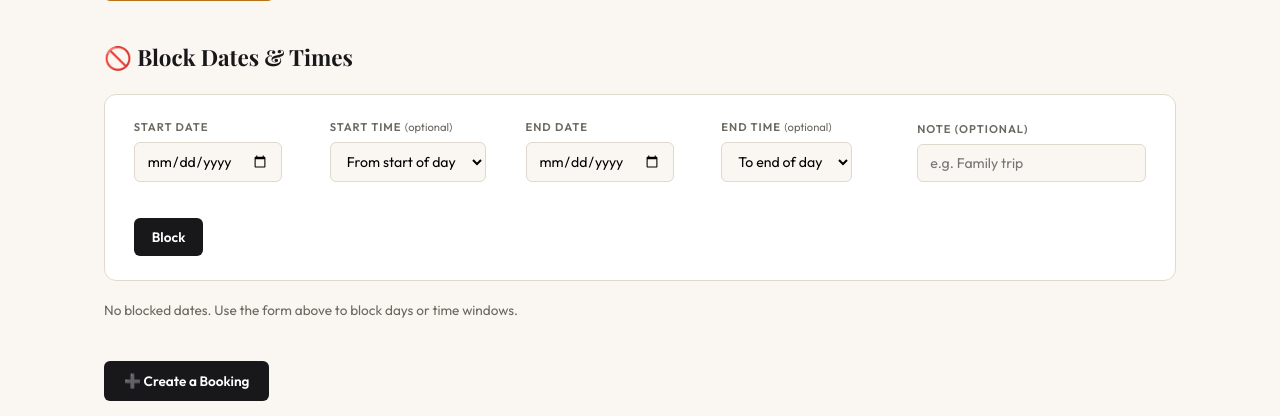
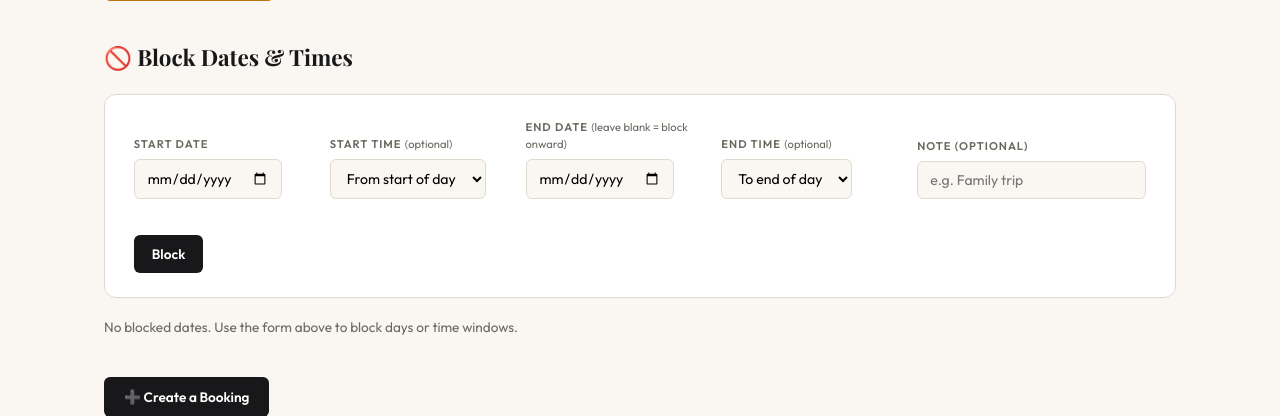
Before and after one commit to CoolPotato31F/kaiserdetailing.com, a Flask app: page /admin in a window 1280 px wide. Shown: the part 947-1363 px from the top of the page. Run offline with Flask 3, Linux system fonts and the light colour scheme; the visitor is signed in with stand-in values (Sample User, id 1); data comes from the database, SQL or seed files in the repository; data that the repository does not hold is empty.

Commit message:
update 2026-08-08 18:50:34

```diff
--- a/app.py
+++ b/app.py
@@ -28,31 +28,7 @@ from werkzeug.middleware.proxy_fix import ProxyFix
 # Config
 # ──────────────────────────────────────────────────────────────────────────────
 BASE_DIR = os.path.dirname(os.path.abspath(__file__))
-
-# ── Database location ─────────────────────────────────────────────────────────
-# The DB must live OUTSIDE the git working tree. deploy.sh runs
-# `git reset --hard origin/main`, which overwrites every tracked file. If the
-# database sits in BASE_DIR and ever gets committed, every deploy wipes live
-# bookings/finances back to the committed copy. Keeping it in a separate data
-# directory makes that impossible.
-#
-# Priority:
-#   1. DB_PATH env var, if set (explicit override)
-#   2. <BASE_DIR>/data/bookings.db  — a sibling dir that is gitignored
-# A one-time migration below moves any legacy DB from the old location.
-DATA_DIR = os.environ.get("DATA_DIR", os.path.join(BASE_DIR, "data"))
-os.makedirs(DATA_DIR, exist_ok=True)
-DB_PATH = os.environ.get("DB_PATH", os.path.join(DATA_DIR, "bookings.db"))
-
-# One-time migration: if a legacy DB exists in BASE_DIR and there's no DB in the
-# new location yet, move it (and its WAL/SHM sidecars) so no data is lost.
-_legacy_db = os.path.join(BASE_DIR, "bookings.db")
-if os.path.exists(_legacy_db) and not os.path.exists(DB_PATH):
-    import shutil
-    for _suffix in ("", "-wal", "-shm"):
-        _src = _legacy_db + _suffix
-        if os.path.exists(_src):
-            shutil.move(_src, DB_PATH + _suffix)
+DB_PATH = os.path.join(BASE_DIR, "bookings.db")
 
 # Admin password. Override with the ADMIN_PASSWORD env var in production.
 ADMIN_PASSWORD = os.environ.get("ADMIN_PASSWORD", "Kaiser556!?!")
@@ -378,12 +354,6 @@ def get_db():
     conn = sqlite3.connect(DB_PATH)
     conn.row_factory = sqlite3.Row
     conn.execute("PRAGMA journal_mode=WAL;")
-    # FULL synchronous ensures a committed write survives a power loss or an
-    # abrupt process kill (systemctl restart) instead of sitting unflushed.
-    conn.execute("PRAGMA synchronous=FULL;")
-    # Auto-checkpoint the WAL back into the main DB file regularly so data isn't
-    # stranded in bookings.db-wal if the process is terminated hard.
-    conn.execute("PRAGMA wal_autocheckpoint=100;")
     return conn
 
 
@@ -417,7 +387,7 @@ def init_db():
         CREATE TABLE IF NOT EXISTS blocked_times (
             id           INTEGER PRIMARY KEY AUTOINCREMENT,
             block_date   TEXT NOT NULL,          -- range START date (YYYY-MM-DD)
-            block_type   TEXT NOT NULL,           -- 'range' (legacy: 'full_day'/'before'/'after')
+            block_type   TEXT NOT NULL,           -- 'range' / 'from' (legacy: 'full_day'/'before'/'after')
             before_time  TEXT DEFAULT NULL,       -- legacy: block all slots before this time
             after_time   TEXT DEFAULT NULL,       -- legacy: block all slots after this time
             end_date     TEXT DEFAULT NULL,       -- range END date (YYYY-MM-DD)
@@ -761,7 +731,8 @@ def availability():
     # Blocked times — include any block that is still relevant today or later.
     # For range blocks the relevant end is end_date; legacy rows only have block_date.
     block_rows = conn.execute(
-        "SELECT * FROM blocked_times WHERE COALESCE(end_date, block_date) >= ?",
+        "SELECT * FROM blocked_times "
+        "WHERE block_type = 'from' OR COALESCE(end_date, block_date) >= ?",
         (earliest,)
     ).fetchall()
     conn.close()
@@ -852,13 +823,20 @@ def book():
     conn = get_db()
     block_rows = conn.execute(
         "SELECT * FROM blocked_times "
-        "WHERE block_date = ? OR (block_date <= ? AND COALESCE(end_date, block_date) >= ?)",
-        (booking_date, booking_date, booking_date)
+        "WHERE block_date = ? "
+        "OR (block_type = 'range' AND block_date <= ? AND COALESCE(end_date, block_date) >= ?) "
+        "OR (block_type = 'from' AND block_date <= ?)",
+        (booking_date, booking_date, booking_date, booking_date)
     ).fetchall()
     conn.close()
     slot_idx = TIME_SLOTS.index(arrival_time)
     unavailable = jsonify({"ok": False, "error": "Sorry — that time is not available for booking."}), 400
     for b in block_rows:
+        if b["block_type"] == "from":
+            # Open-ended block: everything on/after block_date is unavailable.
+            if booking_date >= b["block_date"]:
+                return jsonify({"ok": False, "error": "Sorry — that day is not available for booking."}), 400
+            continue
         if b["block_type"] == "range":
             start_date = b["block_date"]
             end_date   = b["end_date"] or b["block_date"]
@@ -1144,11 +1122,32 @@ def admin_add_block():
     end_time   = (f.get("end_time") or "").strip() or None
     note       = (f.get("note") or "").strip()
 
-    if not start_date or not end_date:
-        return _admin_redirect("Please select a start and end date.")
-    try:
-        from datetime import datetime as _dt
+    from datetime import datetime as _dt
+
+    if not start_date:
+        return _admin_redirect("Please select a start date.")
+    try:
         sd = _dt.strptime(start_date, "%Y-%m-%d").date()
+    except ValueError:
+        return _admin_redirect("Invalid date.")
+
+    # Open-ended block: no end date → block every day from the start date onward.
+    open_ended = not end_date
+    if open_ended:
+        conn = get_db()
+        conn.execute("""
+            INSERT INTO blocked_times
+            (block_date, block_type, before_time, after_time,
+             end_date, start_time, end_time, note, created_at)
+            VALUES (?,?,?,?,?,?,?,?,?)
+        """, (start_date, "from", None, None,
+              None, None, None, note,
+              datetime.now().isoformat(timespec="seconds")))
+        conn.commit()
+        conn.close()
+        return _admin_redirect(f"Bookings blocked from {start_date} onward.", ok=True)
+
+    try:
         ed = _dt.strptime(end_date, "%Y-%m-%d").date()
     except ValueError:
         return _admin_redirect("Invalid date.")
--- a/templates/admin.html
+++ b/templates/admin.html
@@ -168,8 +168,8 @@ tr.past td{opacity:0.5;}
             </select>
           </div>
           <div>
-            <label>End date</label>
-            <input type="date" name="end_date" id="blk-end-date" min="{{ today }}" required>
+            <label>End date <span style="text-transform:none;letter-spacing:0;color:var(--muted);font-weight:400;">(leave blank = block onward)</span></label>
+            <input type="date" name="end_date" id="blk-end-date" min="{{ today }}">
           </div>
           <div>
             <label>End time <span style="text-transform:none;letter-spacing:0;color:var(--muted);font-weight:400;">(optional)</span></label>
@@ -194,10 +194,13 @@ tr.past td{opacity:0.5;}
     <div class="block-list">
       {% for b in blocks %}
       {% set effective_end = b.end_date if b.end_date else b.block_date %}
-      {% set is_past = effective_end < today %}
+      {% set is_past = b.block_type != 'from' and effective_end < today %}
       <div class="block-item {{ 'block-past' if is_past else '' }}">
         <div class="block-info">
-          {% if b.block_type == 'range' %}
+          {% if b.block_type == 'from' %}
+            <span class="block-date">{{ b.block_date }} →</span>
+            <span class="block-type">Onward (no end date)</span>
+          {% elif b.block_type == 'range' %}
             {% if b.end_date and b.end_date != b.block_date %}
               <span class="block-date">{{ b.block_date }}{% if b.start_time %} {{ b.start_time }}{% endif %} → {{ b.end_date }}{% if b.end_time %} {{ b.end_time }}{% endif %}</span>
             {% else %}
```
Also changed, not shown: templates/index.html (+8 -11 lines).
